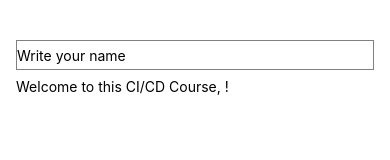
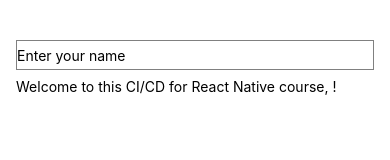
Before and after one commit to ariqd/react-native-example, a React Native app: screen / in a window 390 px wide. Shown: the top 160 px of the page. Built offline with nearby package versions, Linux system fonts and the light colour scheme.

Commit message:
Update text to solve #1

```diff
--- a/components/Greeting.js
+++ b/components/Greeting.js
@@ -9,11 +9,11 @@
     <View style={styles.container}>
       <TextInput
         style={styles.input}
-        placeholder="Write your name"
+        placeholder="Enter your name"
         onChangeText={(text) => setName(text)}
       />
       <Text style={{ marginTop: 8 }}>
-        Welcome to this CI/CD Course, {name}!
+        Welcome to this CI/CD for React Native course, {name}!
       </Text>
       <StatusBar style="auto" />
     </View>
```
